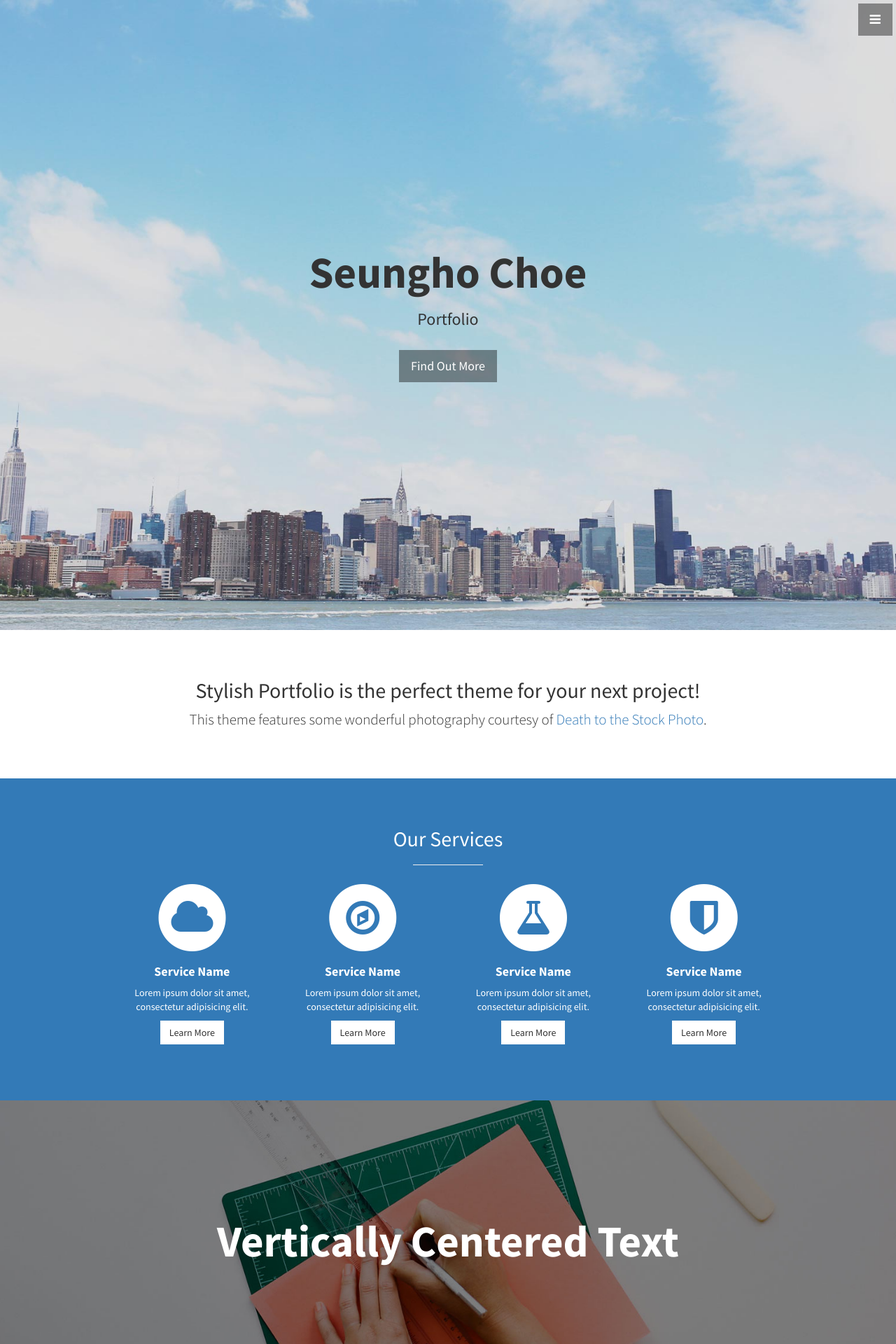
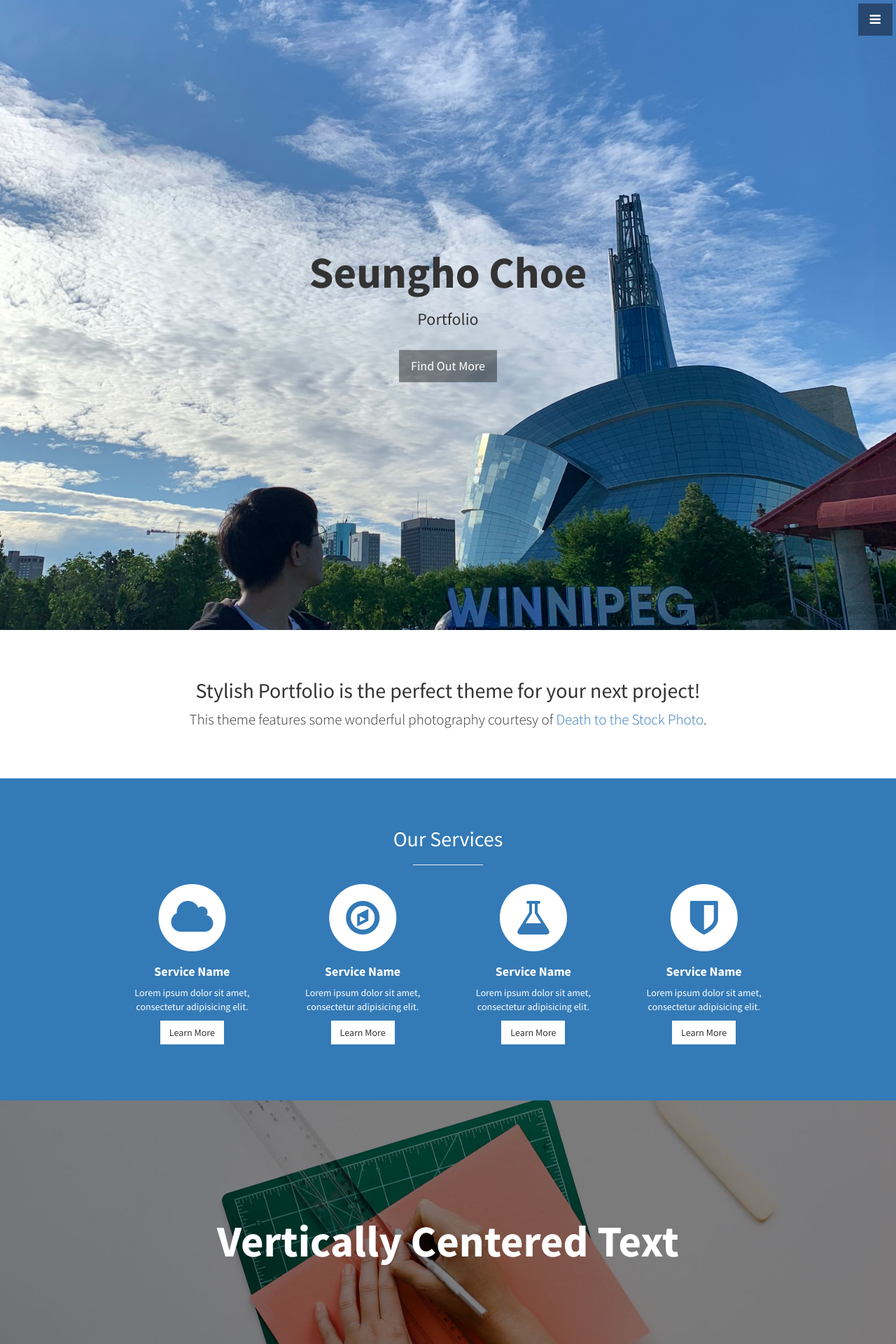
Before and after one commit to chezz323/chezz323.github.io, a Jekyll site: the page built from index.html, in a window 1280 px wide. Shown: the top 1920 px of the page at 70% size. Built offline with Jekyll 4.4.1, drawn with Linux system fonts in a browser that asks for light colours.

Commit message:
Update stylish-portfolio.css

```diff
--- a/css/stylish-portfolio.css
+++ b/css/stylish-portfolio.css
@@ -155,7 +155,7 @@ hr.small {
     position: relative;
     width: 100%;
     height: 100%;
-    background: url(../img/bg.jpg) no-repeat center center scroll;
+    background: url(../img/img_3607.jpeg) no-repeat center center scroll;
     -webkit-background-size: cover;
     -moz-background-size: cover;
     background-size: cover;
```
